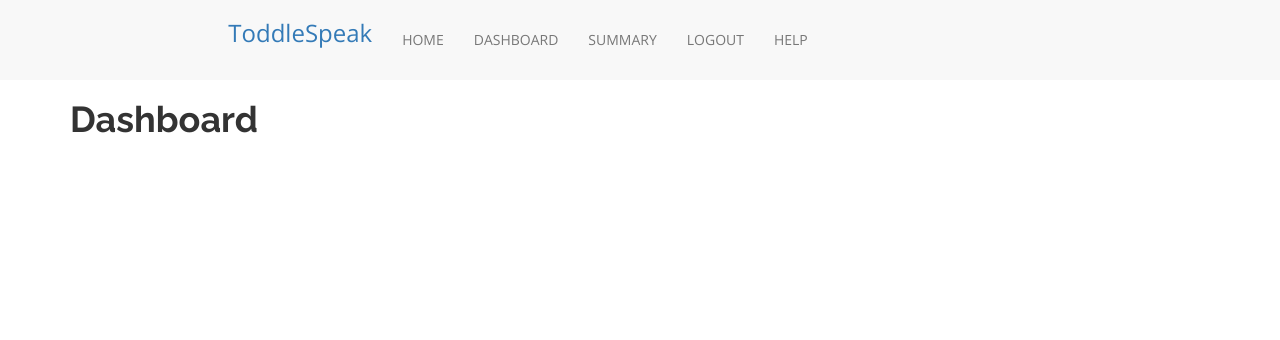
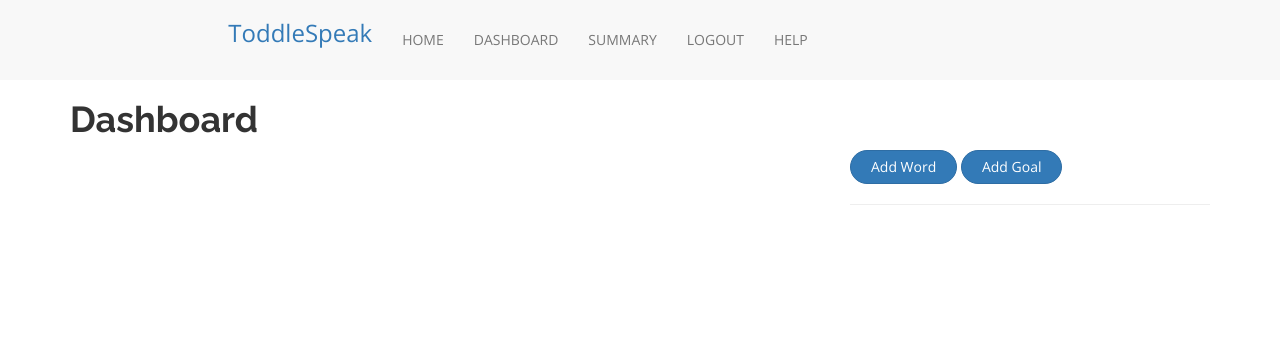
Before and after one commit to ncabelin/toddlespeak, a Flask app: page /browse in a window 1280 px wide. Shown: the top 340 px of the page. Run offline with Flask 2, Linux system fonts and the light colour scheme; the visitor is signed in with stand-in values (Sample User, id 1); data that the repository does not hold is empty; parts of the project's set-up code (start-up, migrations or seed data) failed here and were passed over; some libraries are stand-ins or nearby versions.

Commit message:
fix add word js logic

```diff
--- a/templates/browse.html
+++ b/templates/browse.html
@@ -6,5 +6,94 @@
 			<h1>Dashboard</h1>
 		</div>
 	</div>
+	<div class="row">
+		<div class="col-md-8">
+		</div>
+		<div class="col-md-4">
+			<button class="btn btn-primary" type="button" data-toggle="collapse" data-target="#collapseWord" aria-expanded="false" aria-controls="collapseExample">
+			  Add Word
+			</button>
+			<button class="btn btn-primary" type="button" data-toggle="collapse" data-target="#collapseGoal" aria-expanded="false" aria-controls="collapseExample">
+			  Add Goal
+			</button>
+			<div class="collapse" id="collapseWord">
+			  <form method="POST" class="form-box" id="wordForm">
+					<div class="form-group">
+						<input class="form-control" type="text" name="word" placeholder="word" id="wordInput">
+						<input class="form-control" type="text" name="sound" placeholder="sound" id="soundInput">
+						<textarea class="form-control" placeholder="description" rows="5" name="description" id="descWordInput"></textarea>
+					</div>
+					<div class="form-group">
+						<button class="btn btn-success"><i class="fa fa-check" aria-hidden="true"></i></button>
+						<button class="btn btn-danger" type="button" data-toggle="collapse" data-target="#collapseExample" aria-expanded="false" aria-controls="collapseExample"><i class="fa fa-times" aria-hidden="true"></i></button>
+					</div>
+				</form>
+			</div>
+			<div class="collapse" id="collapseGoal">
+			  <form method="POST" class="form-box" id="goalForm">
+					<div class="form-group">
+						<input class="form-control" type="text" name="goal" placeholder="goal">
+						<textarea class="form-control" placeholder="description" rows="5" name="description"></textarea>
+					</div>
+					<div class="form-group">
+						<button class="btn btn-success"><i class="fa fa-check" aria-hidden="true"></i></button>
+						<button class="btn btn-danger" type="button" data-toggle="collapse" data-target="#collapseExample" aria-expanded="false" aria-controls="collapseExample"><i class="fa fa-times" aria-hidden="true"></i></button>
+					</div>
+				</form>
+			</div>
+			<hr>
+		</div>
+	</div>
+	<div class="row">
+		<div class="col-md-12">
+			<div id="words">
+				<ul id="wordList">
+				</ul>
+			</div>
+		</div>
+	</div>
 </div>
+<script>
+$(function() {
+	var getWords = function() {
+		$.ajax({
+			url: '/getwords',
+			method: 'GET',
+			dataType: 'json'
+		}).done(function(result) {
+			console.log(result);
+			$('#wordList').empty();
+			result.Words.forEach(function(w) {
+				$('#wordList').append('<li>' + w.word +'</li>')
+			})
+		}).fail(function(e) {
+			console.log(e);
+		});
+	}
+
+	getWords();
+
+	$('#wordForm').submit(function(e) {
+		e.preventDefault();
+		// check if all fields are submitted
+		var word = $('#wordInput').val(),
+				sound = $('#soundInput').val();
+		if (!(word && sound)) {
+			console.log('Must fill up all fields')
+			return
+		}
+		$.ajax({
+			url: '/addword',
+			method: 'POST',
+			data: $('#wordForm').serialize(),
+			dataType: 'json'
+		}).done(function(result) {
+			console.log('Saved');
+			getWords();
+		}).fail(function(e) {
+			console.log(e);
+		});
+	});
+});
+</script>
 {% endblock %}
```
